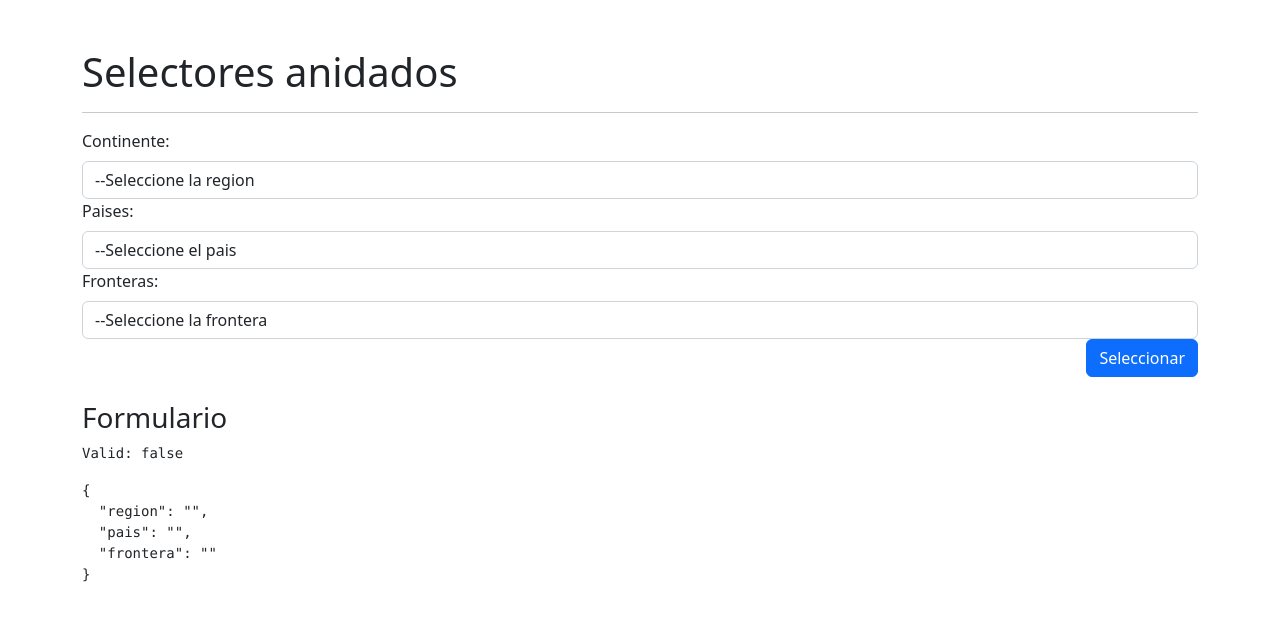
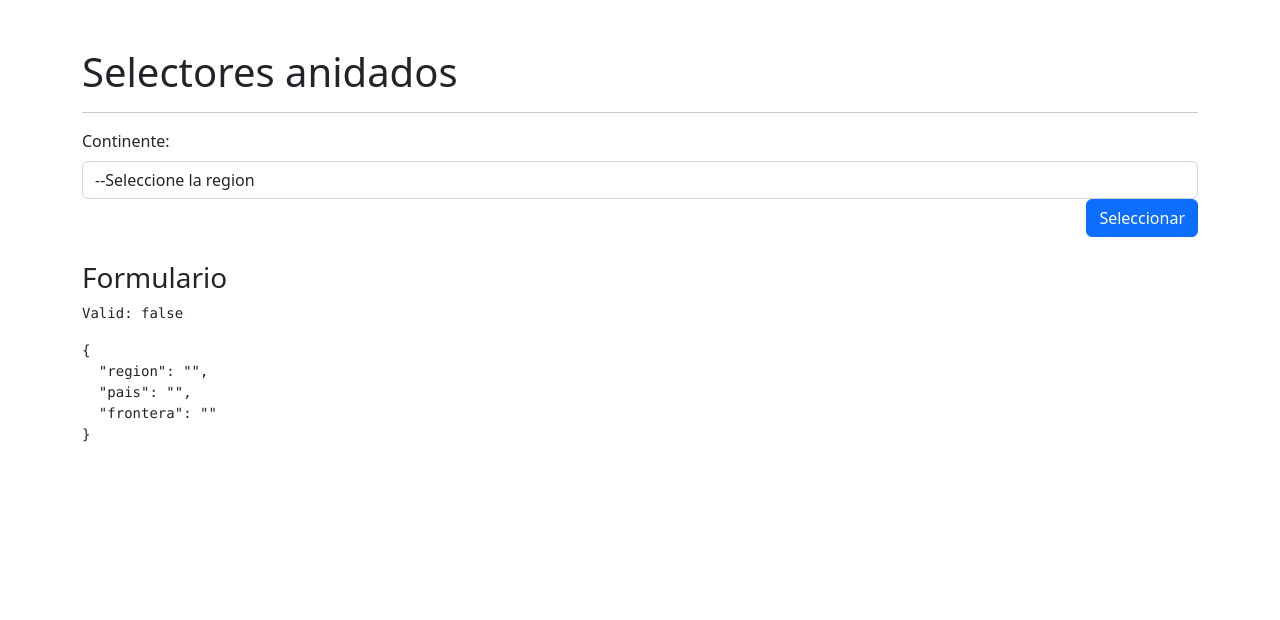
Before and after one commit to DonGraf/selectores, an Angular app: page /selector/selector in a window 1280 px wide. Shown: the top 620 px of the page. Built offline with nearby package versions, Linux system fonts and the light colour scheme.

Commit message:
Alerta de cargado agregado

```diff
--- a/src/app/paises/pages/selector-page/selector-page.component.html
+++ b/src/app/paises/pages/selector-page/selector-page.component.html
@@ -13,7 +13,7 @@
             </select>
         </div>
     </div>
-    <div class="row">
+    <div class="row" *ngIf="paises.length!==0">
         <div class="col">
             <label class="form-label">Paises:</label>
             <select class="form-control"
@@ -25,7 +25,7 @@
             </select>
         </div>
     </div>
-    <div class="row">
+    <div class="row" *ngIf="fronteras.length !== 0">
         <div class="col">
             <label class="form-label">Fronteras:</label>
             <select class="form-control"
@@ -35,6 +35,14 @@
                 <option *ngFor="let frontera of fronteras"
                         [value]="frontera | lowercase">{{frontera}}</option>
             </select>
+        </div>
+    </div>
+
+    <div class="row mt-3" *ngIf="cargando">
+        <div class="col">
+            <div class="alert alert-primary">
+                Cargando...
+            </div>
         </div>
     </div>
     <div class="row">
--- a/src/app/paises/pages/selector-page/selector-page.component.ts
+++ b/src/app/paises/pages/selector-page/selector-page.component.ts
@@ -23,6 +23,7 @@
   regiones: string[] = [];
   paises: PaisSMall[] = [];
   fronteras: string[] = [];
+  cargando: boolean = false;
 
   constructor(private fb: FormBuilder,
               private paisesService: PaisesService) { }
@@ -35,20 +36,26 @@
     this.miFormulario.get('region')?.valueChanges.
     //operador de rxjs
     pipe(
-      tap( ( _ ) => { this.miFormulario.get('pais')?.reset('');} ),
+      tap( ( _ ) => { this.miFormulario.get('pais')?.reset('');
+    this.cargando=true} ),
       switchMap( region => this.paisesService.getPaisesPorRegion(region))
-    ).subscribe( paises => { this.paises = paises;})
+
+    ).subscribe( paises => { this.paises = paises;
+      this.cargando = false;}
+      )
 
     //Cuando cambia el pais
     this.miFormulario.get('pais')?.valueChanges.pipe(
       tap( ( _ ) => {
         //reset de frontera
-        this.fronteras = [];
+
         //reset de formulario
-        this.miFormulario.get('frontera')?.reset('');} ),
+        this.miFormulario.get('frontera')?.reset('');
+        this.cargando=true} ),
       switchMap( codigo => this.paisesService.getPaisPorCodigo(codigo))
     ).subscribe(pais => {
       this.fronteras = pais?.borders || [];
+      this.cargando = false;
     })
   }
 
```
